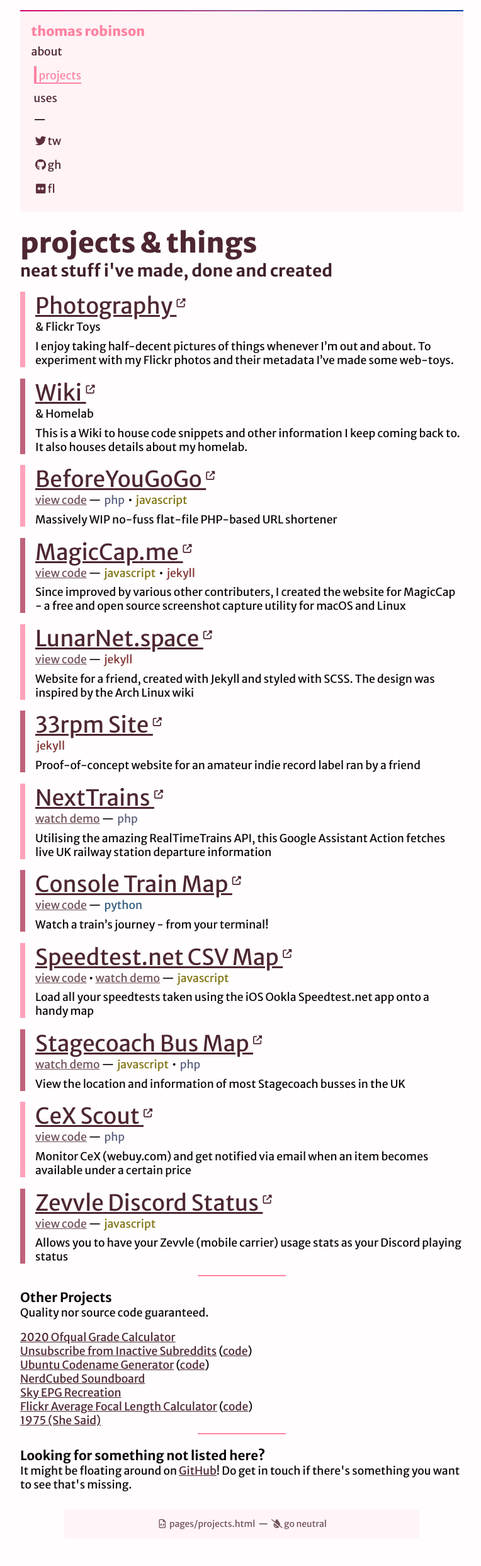
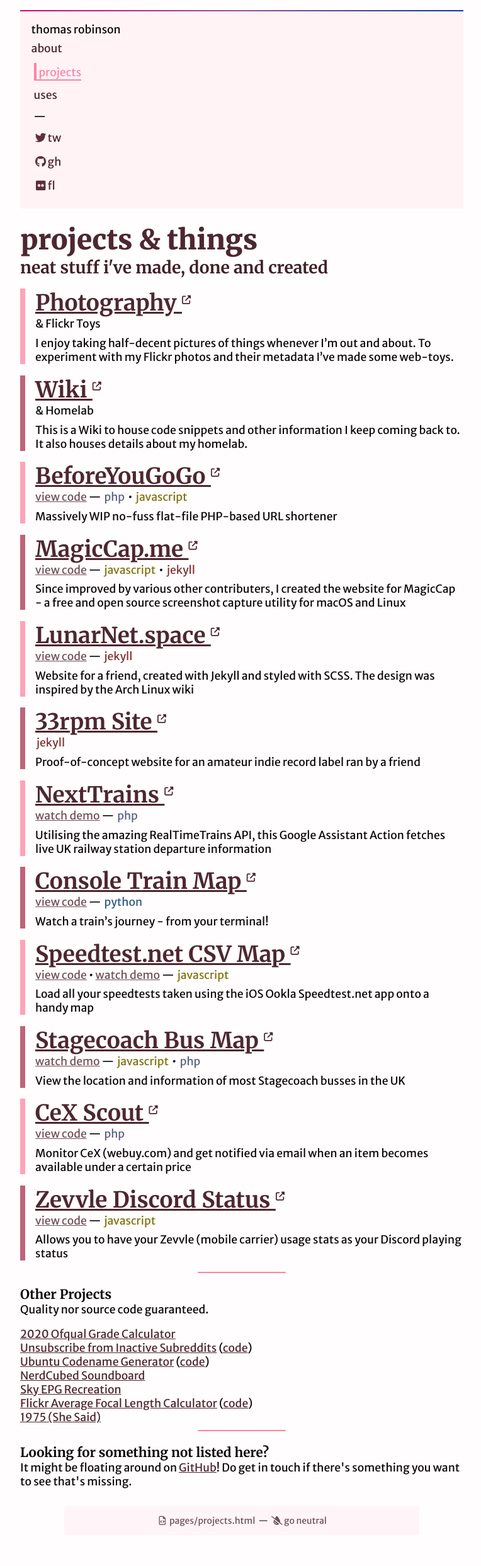
Before and after one commit to davwheat/thomasr.me, a Jekyll site: the page built from pages/projects.html, in a window 1280 px wide. Shown: the whole page at 63% size, without its empty margins (256-1020 px from the left). Built offline with Jekyll 4.4.1, drawn with Linux system fonts in a browser that asks for light colours; nearby versions of some CDN libraries.

Commit message:
new font!!

```diff
--- a/_includes/head.html
+++ b/_includes/head.html
@@ -33,6 +33,6 @@
 
 <link rel="stylesheet" href="https://ka-f.fontawesome.com/releases/v6.0.0-beta1/css/free.min.css?token=a4db9daed8" defer>
 <link rel="stylesheet" href="https://ka-f.fontawesome.com/releases/v6.0.0-beta1/css/free-v4-font-face.min.css?token=a4db9daed8" defer>
-<link href="https://fonts.googleapis.com/css2?family=Merriweather+Sans:wght@400;700;800&display=swap" rel="stylesheet" defer>
+<link href="https://fonts.googleapis.com/css2?family=Merriweather+Sans&family=Merriweather:wght@700;900&display=swap" rel="stylesheet">
 
 <link rel="stylesheet" href="/assets/style/colours/grey.css" id="og-stylesheet">
--- a/assets/style/_combined.scss
+++ b/assets/style/_combined.scss
@@ -11,8 +11,9 @@
     @media screen and (min-width: 80em) { @content; }
 }
 
+$fn-headings: 'Merriweather', 'Cambria', 'Cochin', 'Georgia', 'Times', 'Times New Roman', serif;
+$fn-copy: 'Merriweather Sans', 'Verdana', 'Tahoma', 'Helvetica', sans-serif;
 $width: 40; // em
-// $accent: #73a9c2;
 
 @import '_core.scss';
 @import '_header.scss';
--- a/assets/style/_core.scss
+++ b/assets/style/_core.scss
@@ -15,7 +15,7 @@ body {
     }
 
     font-size: 1.1em;
-    font-family: "Merriweather Sans", "Verdana", "Tahoma", "Helvetica", sans-serif;
+    font-family: $fn-copy;
     font-weight: 400;
     text-transform: lowercase;
 
@@ -39,6 +39,7 @@ h1,
 h2,
 h3,
 h4 {
+    font-family: $fn-headings;
     margin-bottom: 0;
 
     &:not(:first-child) {
@@ -47,7 +48,9 @@ h4 {
 }
 
 h1 {
-    font-weight: 800;
+    // 900 for serif, 800 for sans
+    // font-weight: 800;
+    font-weight: 900;
 }
 
 h2 {
--- a/assets/style/_header.scss
+++ b/assets/style/_header.scss
@@ -16,7 +16,9 @@ header {
         background-color: light-tint($accent, 90%);
     }
 
-    span {
+    h1 {
+        margin: 0;
+        font-family: $fn-headings;
         font-size: 1.2em;
         font-weight: 900;
         color: $accent;
--- a/assets/style/_pages.scss
+++ b/assets/style/_pages.scss
@@ -46,6 +46,7 @@ body#projects {
 
             a.project-title {
                 display: block;
+                font-family: $fn-headings;
                 font-size: 2em;
                 // color: inherit;
                 // transition: color 0.2s;
```
